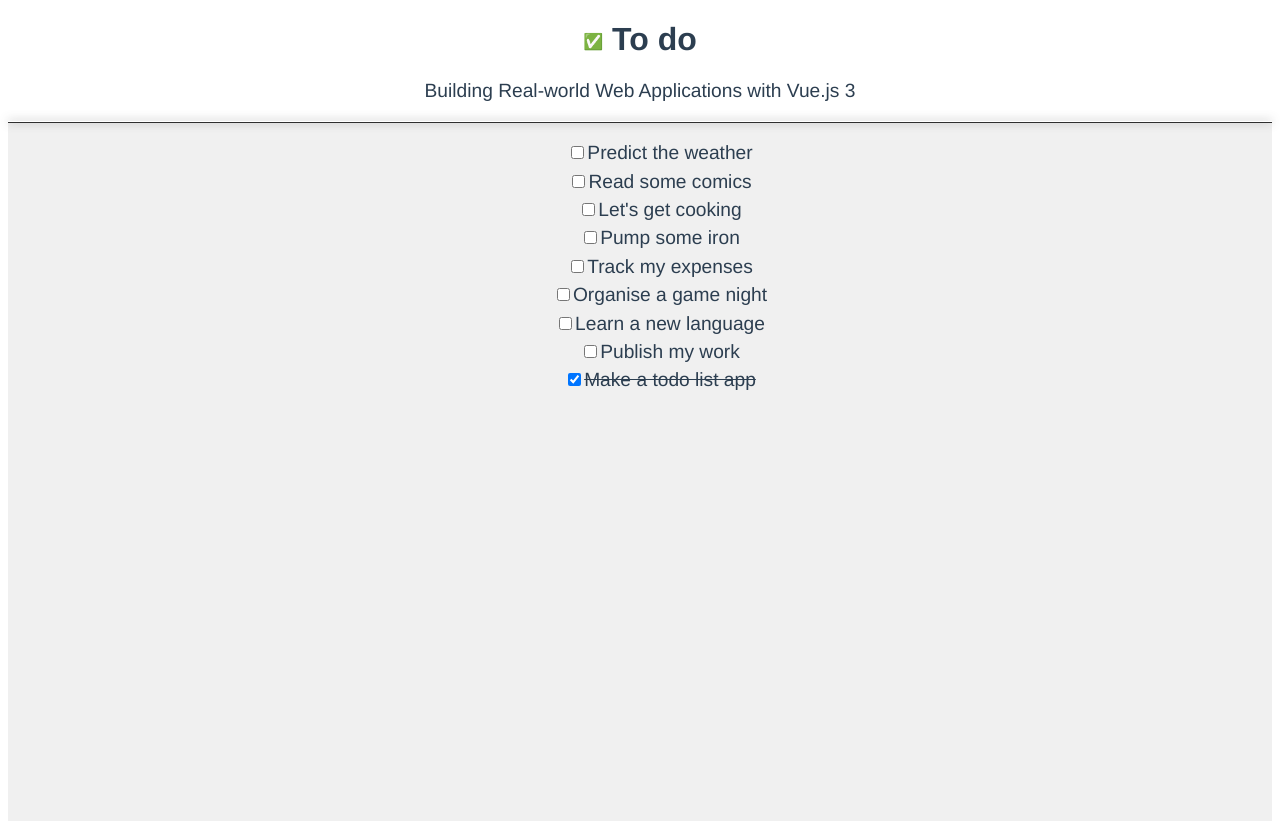
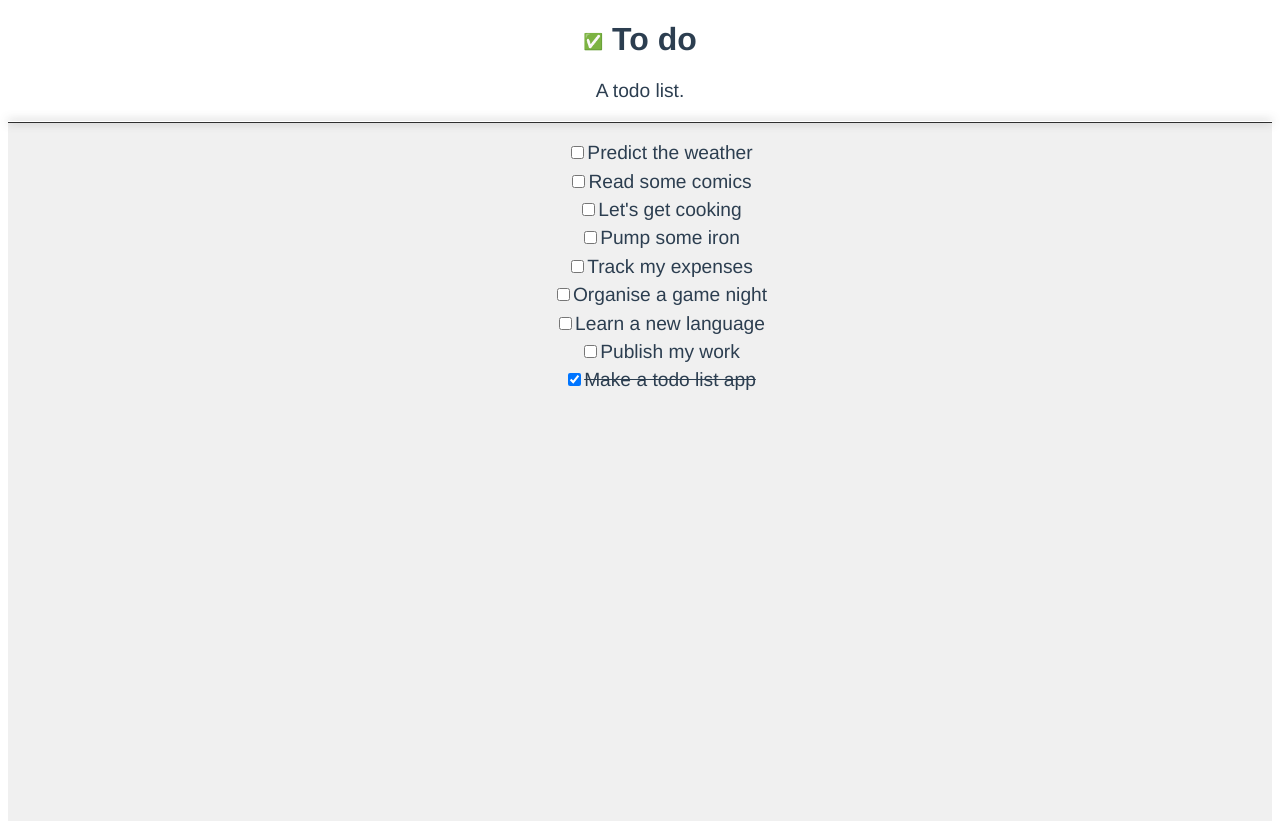
Before and after one commit to docscodes/vue-todo-list, a Vue app: page / in a window 1280 px wide. Built offline with nearby package versions, Linux system fonts and the light colour scheme.

Commit message:
update tagline

```diff
--- a/src/components/AppHeader.vue
+++ b/src/components/AppHeader.vue
@@ -1,7 +1,7 @@
 <template>
   <header>
     <h1><span class="icon" aria-hidden="true">✅</span> To do</h1>
-    <p>Building Real-world Web Applications with Vue.js 3</p>
+    <p>A todo list.</p>
   </header>
 </template>
 
```
